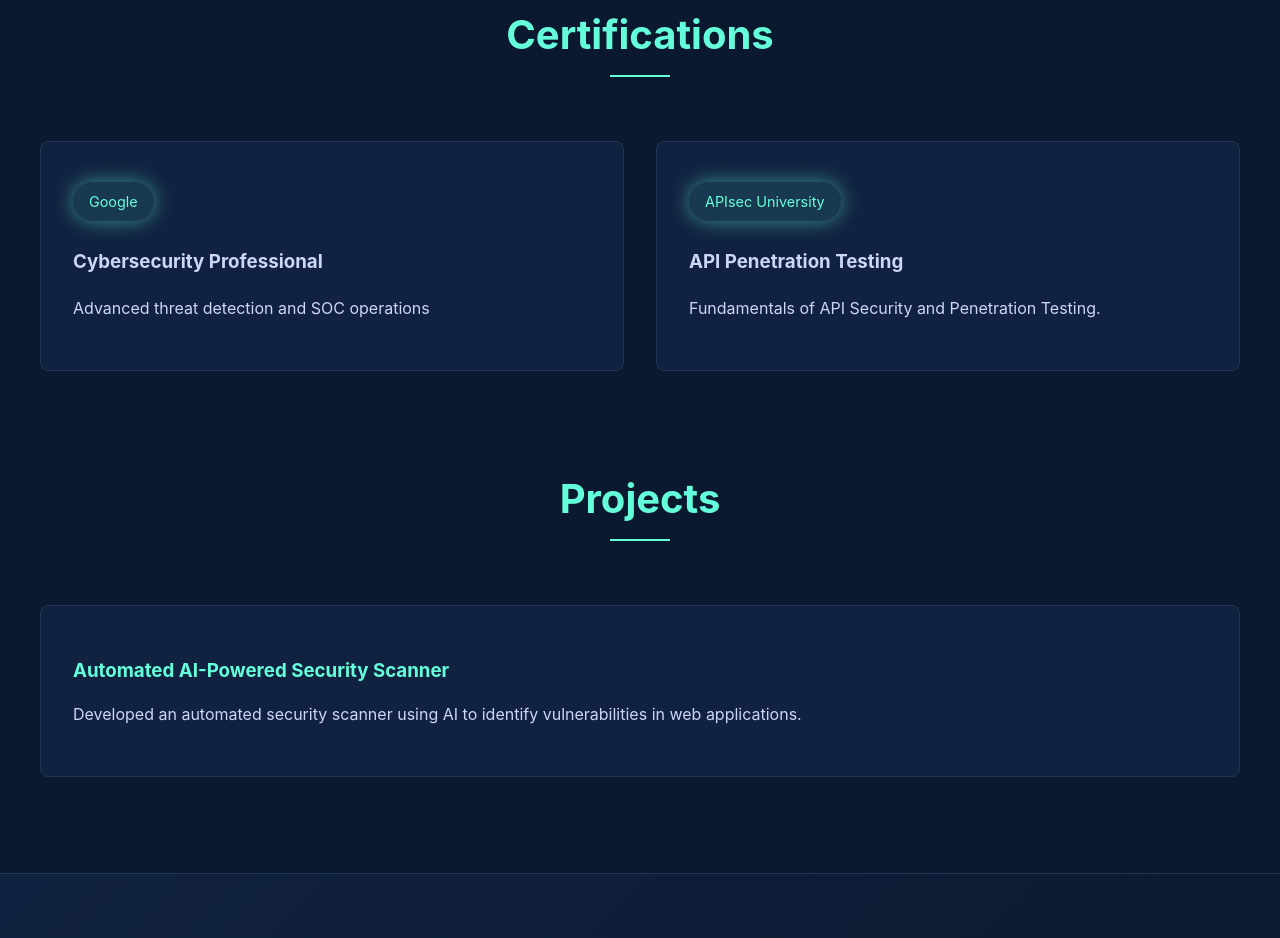
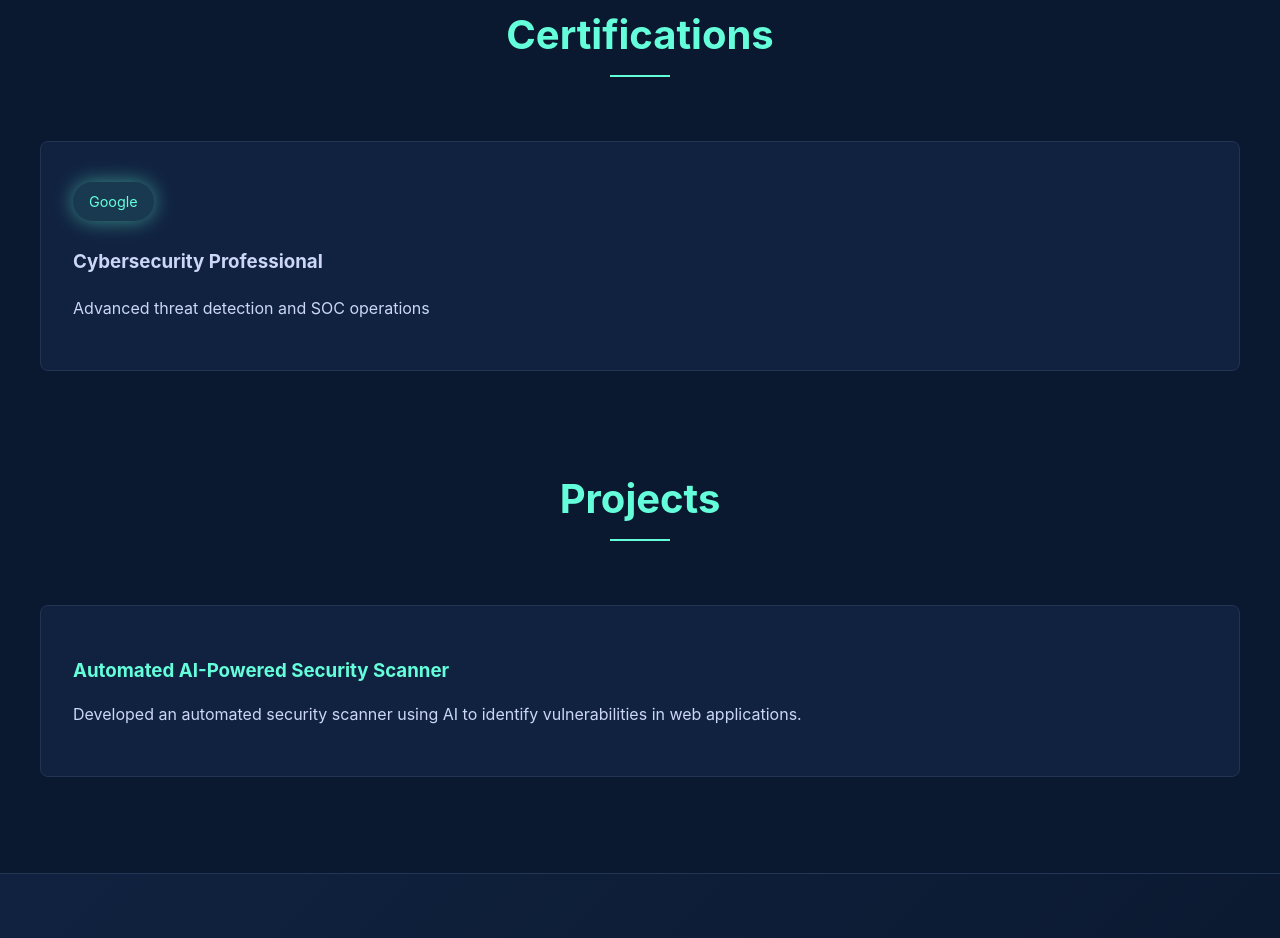
Before and after one commit to sahid-rahman/sahid-rahman, a plain HTML site: page index.html in a window 1280 px wide. Shown: the part 1855-2793 px from the top of the page. Drawn offline with Linux system fonts and the light colour scheme.

Commit message:
Update index.html

```diff
--- a/index.html
+++ b/index.html
@@ -531,7 +531,8 @@
         <div class="card-grid">
             <div class="card">
                 <h3>Bug Bounty Experiences</h3>
-                <p>1.5+ years of experience in bug bounty hunting, identifying and reporting vulnerabilities in various web applications and systems.</p>
+                <p>1.5+ years of experience in bug bounty hunting, identifying and reporting vulnerabilities in
+                    various web applications and systems.</p>
             </div>
             <div class="card">
                 <h3>Bug Bounty Write-Ups</h3>
@@ -551,7 +552,8 @@
             </div>
             <div class="card">
                 <h3>Virtual Internships by Forage</h3>
-                <p>Completed multiple virtual internships on Forage, gaining practical experience in cybersecurity concepts and tools.</p>
+                <p>Completed multiple virtual internships on Forage, gaining practical experience in cybersecurity
+                    concepts and tools.</p>
             </div>
         </div>
     </section>
@@ -564,11 +566,7 @@
                 <h3>Cybersecurity Professional</h3>
                 <p>Advanced threat detection and SOC operations</p>
             </div>
-            <div class="card">
-                <div class="cert-badge">APIsec University</div>
-                <h3>API Penetration Testing</h3>
-                <p>Fundamentals of API Security and Penetration Testing.</p>
-            </div>
+            <!-- Add free certifications here -->
         </div>
     </section>
 
```
